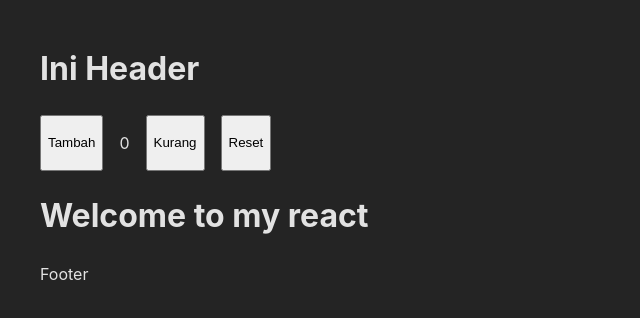
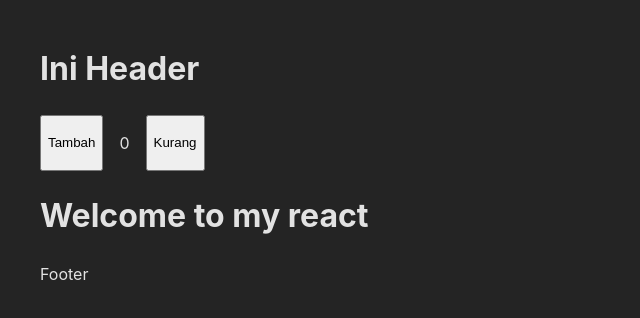
Before and after one commit to ivanrzky/react-miniproject, a React (Vite) app: page / in a window 1280 px wide. Shown: the top 318 px of the page, without its empty margins (0-640 px from the left). Built offline with nearby package versions, Linux system fonts and the light colour scheme.

Commit message:
counter/reset

```diff
--- a/src/components/Counter.tsx
+++ b/src/components/Counter.tsx
@@ -14,17 +14,17 @@ const Counter = () => {
          setCount(count + 1);
 
     }
-    const handleReset = ()=>{
-        alert("Reset")
-        //count = 0;
-        setCount(0);
-    }
+    // const handleReset = ()=>{
+    //     alert("Reset")
+    //     //count = 0;
+    //     setCount(0);
+    // }
     return (
     <div style={{ display : "flex", gap : "16px ", }}>
         <button onClick={handleIncrement}>Tambah</button>
         <p>{count}</p>
         <button onClick={handleDecrement}>Kurang</button>
-        <button onClick={handleReset}>Reset</button>
+        {/* <button onClick={handleReset}>Reset</button> */}
     </div>
 
     )
```
